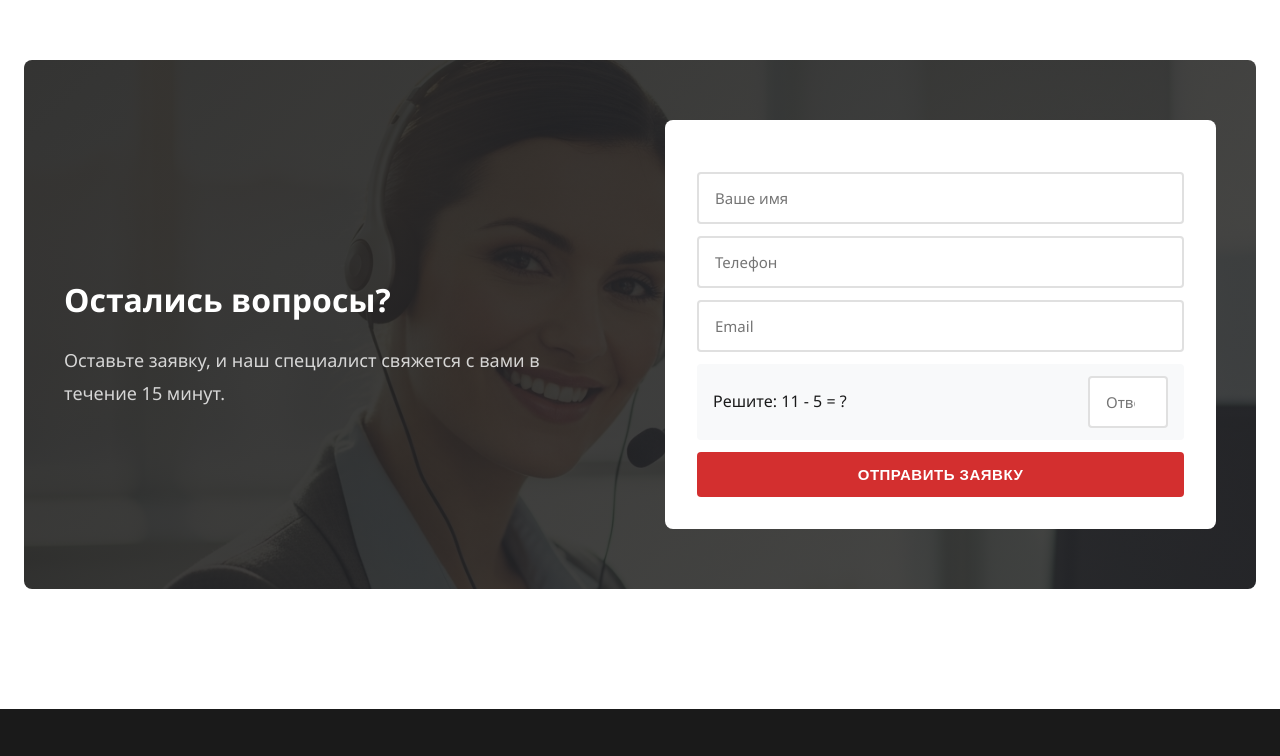
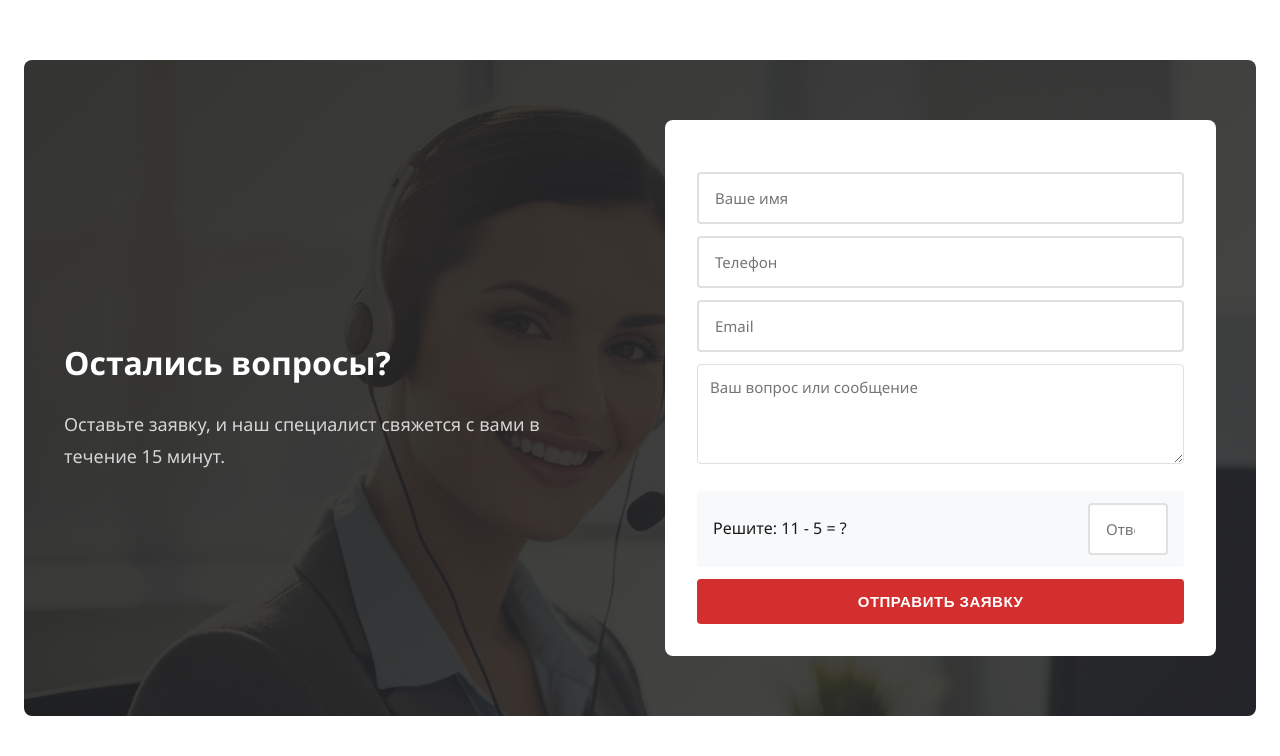
Before and after one commit to android156/GTT2026, a Flask app: page //contacts/ in a window 1280 px wide. Shown: the part 698-1454 px from the top of the page. Run offline with Flask 3, Linux system fonts and the light colour scheme.

Commit message:
Add question field to contact form for user inquiries
Update contact form template to replace a hidden message field with a user-editable textarea for inquiries, matching the main page form.

Replit-Commit-Author: Agent
Replit-Commit-Session-Id: af29bfee-a78e-48ae-98e9-ea0bf268acfe
Replit-Commit-Checkpoint-Type: full_checkpoint
Replit-Commit-Event-Id: 151488c0-070d-4f6a-bb89-8619ef56ddb0
Replit-Commit-Screenshot-Url: https://storage.googleapis.com/screenshot-production-us-central1/0eb04fca-7d1f-42bb-afb3-eff8a68c4d6e/af29bfee-a78e-48ae-98e9-ea0bf268acfe/Fu8GD6G
Replit-Helium-Checkpoint-Created: true

```diff
--- a/templates/public/page.html
+++ b/templates/public/page.html
@@ -58,7 +58,6 @@
         <div class="cta-form-wrapper">
             <form action="{{ url_for('public.submit_lead') }}" method="POST" class="lead-form service-lead-form" id="contacts-lead-form">
                 <input type="hidden" name="csrf_token" value="{{ csrf_token() }}">
-                <input type="hidden" name="message" value="Заявка со страницы контактов">
                 <input type="hidden" name="page_url" value="{{ request.url }}">
                 <input type="hidden" name="utm_source" value="">
                 <input type="hidden" name="utm_medium" value="">
@@ -76,6 +75,9 @@
                 <div class="form-row">
                     <input type="email" name="email" placeholder="Email">
                 </div>
+                <div class="form-row">
+                    <textarea name="message" placeholder="Ваш вопрос или сообщение" style="width: 100%; min-height: 100px; padding: 12px; border: 1px solid var(--border-color); border-radius: var(--radius); margin-bottom: 15px; font-family: inherit;"></textarea>
+                </div>
                 <div class="form-row captcha-row">
                     <label id="contacts-captcha-question">Загрузка...</label>
                     <input type="number" name="captcha_answer" placeholder="Ответ" required>
```
